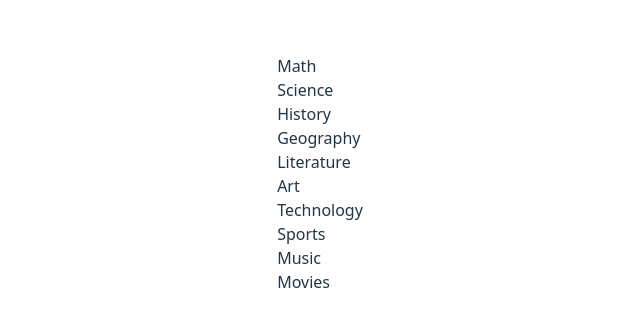
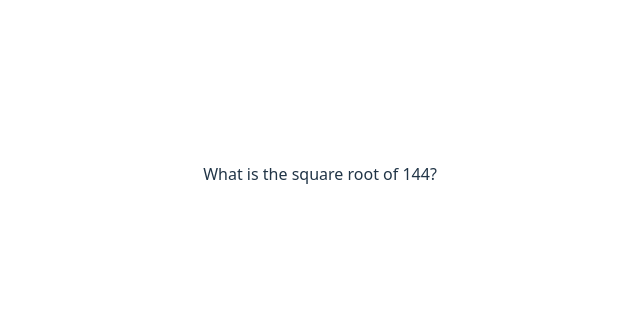
Before and after one commit to AlekseyLexey/flash-cards-web, a React (Vite) app in the folder client/: page /quiz/1 in a window 1280 px wide. Shown: the part 226-552 px from the top of the page, without its empty margins (320-960 px from the left). Built offline with nearby package versions, Linux system fonts and the light colour scheme.

Commit message:
routes done

```diff
--- a/client/src/app/App.jsx
+++ b/client/src/app/App.jsx
@@ -1,9 +1,14 @@
-import MainPage from "../pages/MainPage";
+import MainPage from '../pages/MainPage';
+import { Route, Routes } from 'react-router-dom';
+import QuestionPage from '../pages/QuestionPage';
 
 function App() {
-  return <>
-  <MainPage />
-  </>;
+  return (
+      <Routes>
+        <Route path="/quiz" element={<MainPage />} />
+        <Route path="/quiz/:id" element={<QuestionPage />} />
+      </Routes>
+  );
 }
 
 export default App;
--- a/client/src/main.jsx
+++ b/client/src/main.jsx
@@ -1,5 +1,10 @@
-import { createRoot } from "react-dom/client";
-import "./index.css";
-import App from "./app/App";
+import { createRoot } from 'react-dom/client';
+import { BrowserRouter } from 'react-router-dom';
+import './index.css';
+import App from './app/App';
 
-createRoot(document.getElementById("root")).render(<App />);
+createRoot(document.getElementById('root')).render(
+  <BrowserRouter>
+    <App />
+  </BrowserRouter>
+);
--- a/client/src/pages/MainPage.jsx
+++ b/client/src/pages/MainPage.jsx
@@ -1,5 +1,6 @@
 import React, { useState, useEffect } from 'react';
 import { useParams } from 'react-router-dom';
+import { Link } from 'react-router-dom';
 import quizTopics from './quizTopics';
 
 function MainPage() {
@@ -9,7 +10,9 @@ function MainPage() {
       {topics.map((el, index) => {
         return (
           <div key={index}>
-            <div>{el.topic}</div>
+            <Link to={`/quiz/${el.id}`}>
+              <div>{el.topic}</div>
+            </Link>
           </div>
         );
       })}
--- /dev/null
+++ b/client/src/pages/QuestionPage.jsx
@@ -0,0 +1,21 @@
+import React, { useState, useEffect } from 'react';
+import { useParams } from 'react-router-dom';
+import quizQuestions from './quizQuestions';
+
+function QuestionPage() {
+const {id} = useParams();
+const question = quizQuestions.find((el) => el.id === +id)
+
+if (!question) {
+  return <div>404</div>
+}
+
+return(
+  <div>
+    <div>{question.question}</div>
+  </div>
+)
+
+}
+
+export default QuestionPage;
--- /dev/null
+++ b/client/src/pages/quizQuestions.js
@@ -0,0 +1,15 @@
+
+const quizQuestions = [
+  { id: 1, question: "What is the square root of 144?" },
+  { id: 2, question: "What planet is known as the Red Planet?" },
+  { id: 3, question: "Who was the first president of the United States?" },
+  { id: 4, question: "What is the capital of Australia?" },
+  { id: 5, question: "Who wrote 'Romeo and Juliet'?" },
+  { id: 6, question: "Who painted the Mona Lisa?" },
+  { id: 7, question: "What does CPU stand for in computers?" },
+  { id: 8, question: "How many players are on a soccer team?" },
+  { id: 9, question: "Who is known as the King of Pop?" },
+  { id: 10, question: "Which movie features a character named Darth Vader?" }
+];
+
+export default quizQuestions;
```
